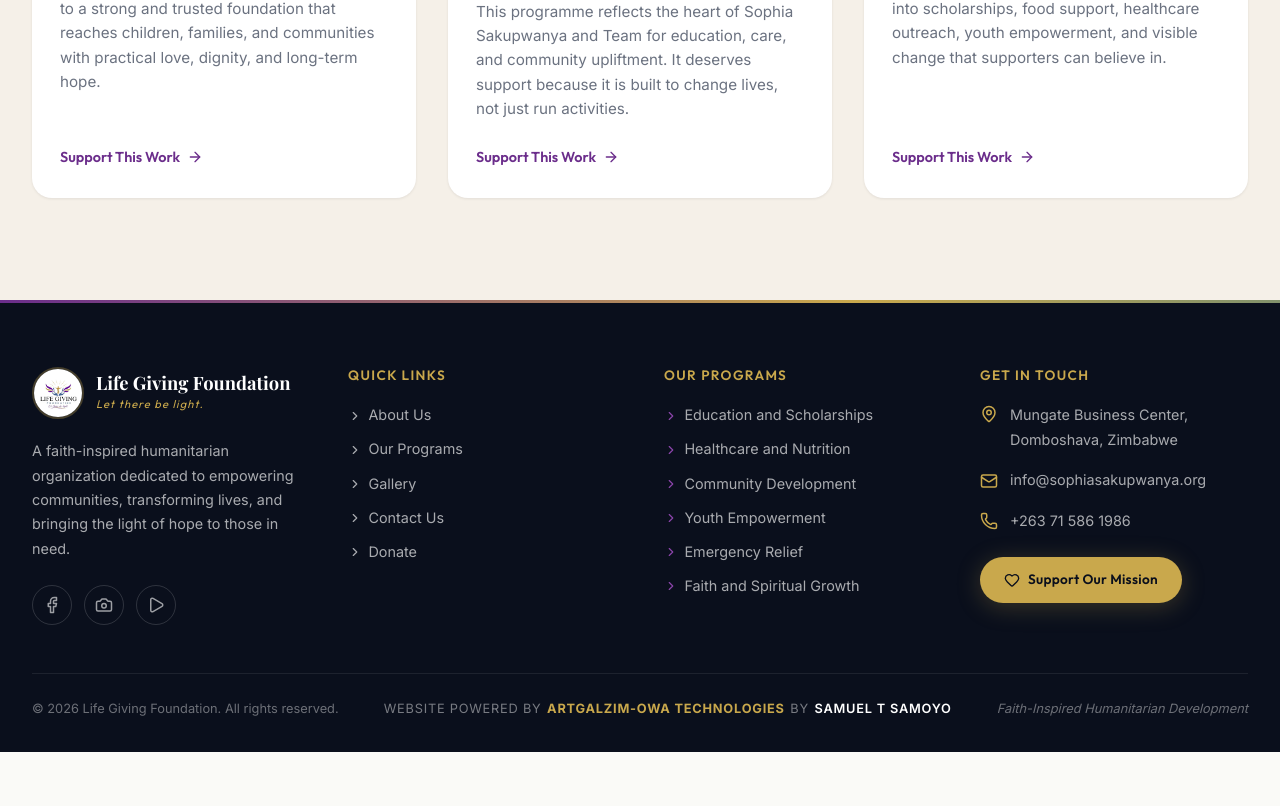
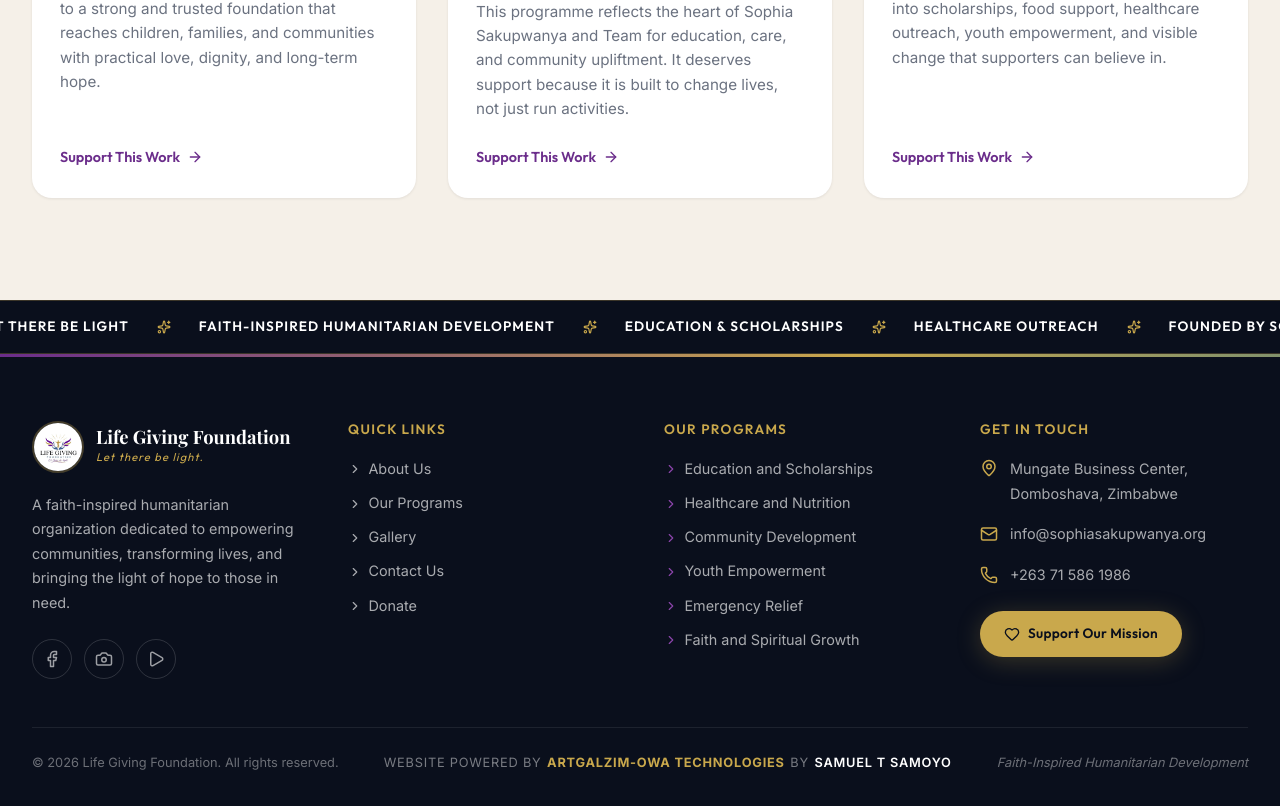
Before and after one commit to OWATEH-AI/life-giving-foundation, a Next.js app in the folder website/: page / in a window 1280 px wide. Shown: the part 6026-6832 px from the top of the page. Before the commit the page ends 6778 px from the top, so only its background shows below. Built offline with nearby package versions, Linux system fonts and the light colour scheme; a web font is replaced by a local one.

Commit message:
Dark mode contrast improvements and base homepage scrolling marquee

```diff
--- a/website/src/app/about/page.tsx
+++ b/website/src/app/about/page.tsx
@@ -175,7 +175,7 @@ export default function AboutPage() {
                 <ScrollReveal key={value.title} delay={i * 0.1}>
                   <div
                     style={{
-                      background: "white",
+                      background: "var(--color-card-bg, white)",
                       padding: "2.5rem 2rem",
                       borderRadius: "var(--radius-lg)",
                       boxShadow: "var(--shadow-sm)",
--- a/website/src/app/globals.css
+++ b/website/src/app/globals.css
@@ -434,6 +434,16 @@ html.dark {
   --color-input-bg: #111827;
   --color-input-border: rgba(255, 255, 255, 0.1);
   --color-input-text: #F8F8F8;
+
+  /* Premium High-Contrast Brand Colors for Dark Mode Readability */
+  --color-primary: #7C8DF5;
+  --color-primary-light: #9AA7FF;
+  --color-purple: #B276DF;
+  --color-purple-light: #D4A5FF;
+  --color-teal: #4FA3B5;
+  --color-teal-light: #7DD3FC;
+  --color-gold: #F2D272;
+  --color-gold-light: #FFE082;
 }
 
 :root {
--- a/website/src/app/page.tsx
+++ b/website/src/app/page.tsx
@@ -5,6 +5,7 @@ import { ImpactStats } from "@/components/sections/ImpactStats";
 import { TestimonialsCarousel } from "@/components/sections/TestimonialsCarousel";
 import { CTABanner } from "@/components/sections/CTABanner";
 import { LatestNews } from "@/components/sections/LatestNews";
+import { ScrollingMarquee } from "@/components/sections/ScrollingMarquee";
 
 export default function Home() {
   return (
@@ -16,6 +17,7 @@ export default function Home() {
       <TestimonialsCarousel />
       <CTABanner />
       <LatestNews />
+      <ScrollingMarquee />
     </>
   );
 }
--- a/website/src/components/sections/LatestNews.tsx
+++ b/website/src/components/sections/LatestNews.tsx
@@ -156,7 +156,7 @@ export function LatestNews() {
                   onMouseEnter={() => setHoveredId(item.id)}
                   onMouseLeave={() => setHoveredId(null)}
                   style={{
-                    background: "white",
+                    background: "var(--color-card-bg, white)",
                     borderRadius: "var(--radius-lg)",
                     overflow: "hidden",
                     boxShadow: isHovered ? "var(--shadow-lg)" : "var(--shadow-sm)",
--- a/website/src/components/sections/ProgramsOverview.tsx
+++ b/website/src/components/sections/ProgramsOverview.tsx
@@ -100,7 +100,7 @@ export function ProgramsOverview() {
                   style={{
                     borderRadius: "var(--radius-lg)",
                     overflow: "hidden",
-                    background: "white",
+                    background: "var(--color-card-bg, white)",
                     border: "1px solid rgba(0, 0, 0, 0.06)",
                     boxShadow: isHovered ? "var(--shadow-lg)" : "var(--shadow-sm)",
                     transition: "all 0.4s cubic-bezier(0.4, 0, 0.2, 1)",
--- /dev/null
+++ b/website/src/components/sections/ScrollingMarquee.tsx
@@ -0,0 +1,77 @@
+"use client";
+
+import { Sparkles } from "lucide-react";
+
+export function ScrollingMarquee() {
+  const items = [
+    "Empowering Communities",
+    "Transforming Lives",
+    "Let There Be Light",
+    "Faith-Inspired Humanitarian Development",
+    "Education & Scholarships",
+    "Healthcare Outreach",
+    "Founded by Sophia Sakupwanya",
+    "Bring Hope & Support Today",
+  ];
+
+  // Repeat items to ensure continuous scrolling
+  const duplicatedItems = [...items, ...items, ...items];
+
+  return (
+    <div
+      style={{
+        background: "var(--color-dark)",
+        borderTop: "1px solid rgba(201, 168, 76, 0.25)",
+        borderBottom: "1px solid rgba(201, 168, 76, 0.25)",
+        padding: "0.9rem 0",
+        overflow: "hidden",
+        position: "relative",
+        display: "flex",
+        alignItems: "center",
+        width: "100%",
+      }}
+    >
+      <div className="marquee-content">
+        {duplicatedItems.map((item, index) => (
+          <span key={index} className="marquee-item">
+            {item}
+            <Sparkles size={14} style={{ color: "var(--color-gold)", margin: "0 1.75rem", flexShrink: 0 }} />
+          </span>
+        ))}
+      </div>
+
+      <style jsx>{`
+        .marquee-content {
+          display: flex;
+          white-space: nowrap;
+          animation: marquee 30s linear infinite;
+        }
+
+        .marquee-item {
+          display: inline-flex;
+          align-items: center;
+          font-family: var(--font-accent);
+          font-size: 0.85rem;
+          font-weight: 600;
+          letter-spacing: 0.08em;
+          text-transform: uppercase;
+          color: white;
+          flex-shrink: 0;
+        }
+
+        @keyframes marquee {
+          0% {
+            transform: translate3d(0, 0, 0);
+          }
+          100% {
+            transform: translate3d(-33.333%, 0, 0);
+          }
+        }
+
+        .marquee-content:hover {
+          animation-play-state: paused;
+        }
+      `}</style>
+    </div>
+  );
+}
--- a/website/src/components/sections/TestimonialsCarousel.tsx
+++ b/website/src/components/sections/TestimonialsCarousel.tsx
@@ -97,7 +97,7 @@ export function TestimonialsCarousel() {
             >
               <div
                 style={{
-                  background: "white",
+                  background: "var(--color-card-bg, white)",
                   borderRadius: "var(--radius-xl)",
                   padding: "clamp(2rem, 4vw, 3.5rem)",
                   boxShadow: "var(--shadow-md)",
@@ -179,7 +179,7 @@ export function TestimonialsCarousel() {
                 width: "44px",
                 height: "44px",
                 borderRadius: "50%",
-                background: "white",
+                background: "var(--color-card-bg, white)",
                 border: "1px solid rgba(0, 0, 0, 0.08)",
                 boxShadow: "var(--shadow-md)",
                 cursor: "pointer",
@@ -194,7 +194,7 @@ export function TestimonialsCarousel() {
                 e.currentTarget.style.color = "white";
               }}
               onMouseLeave={(e) => {
-                e.currentTarget.style.background = "white";
+                e.currentTarget.style.background = "var(--color-card-bg, white)";
                 e.currentTarget.style.color = "var(--color-text)";
               }}
             >
@@ -207,7 +207,7 @@ export function TestimonialsCarousel() {
                 width: "44px",
                 height: "44px",
                 borderRadius: "50%",
-                background: "white",
+                background: "var(--color-card-bg, white)",
                 border: "1px solid rgba(0, 0, 0, 0.08)",
                 boxShadow: "var(--shadow-md)",
                 cursor: "pointer",
@@ -222,7 +222,7 @@ export function TestimonialsCarousel() {
                 e.currentTarget.style.color = "white";
               }}
               onMouseLeave={(e) => {
-                e.currentTarget.style.background = "white";
+                e.currentTarget.style.background = "var(--color-card-bg, white)";
                 e.currentTarget.style.color = "var(--color-text)";
               }}
             >
```
